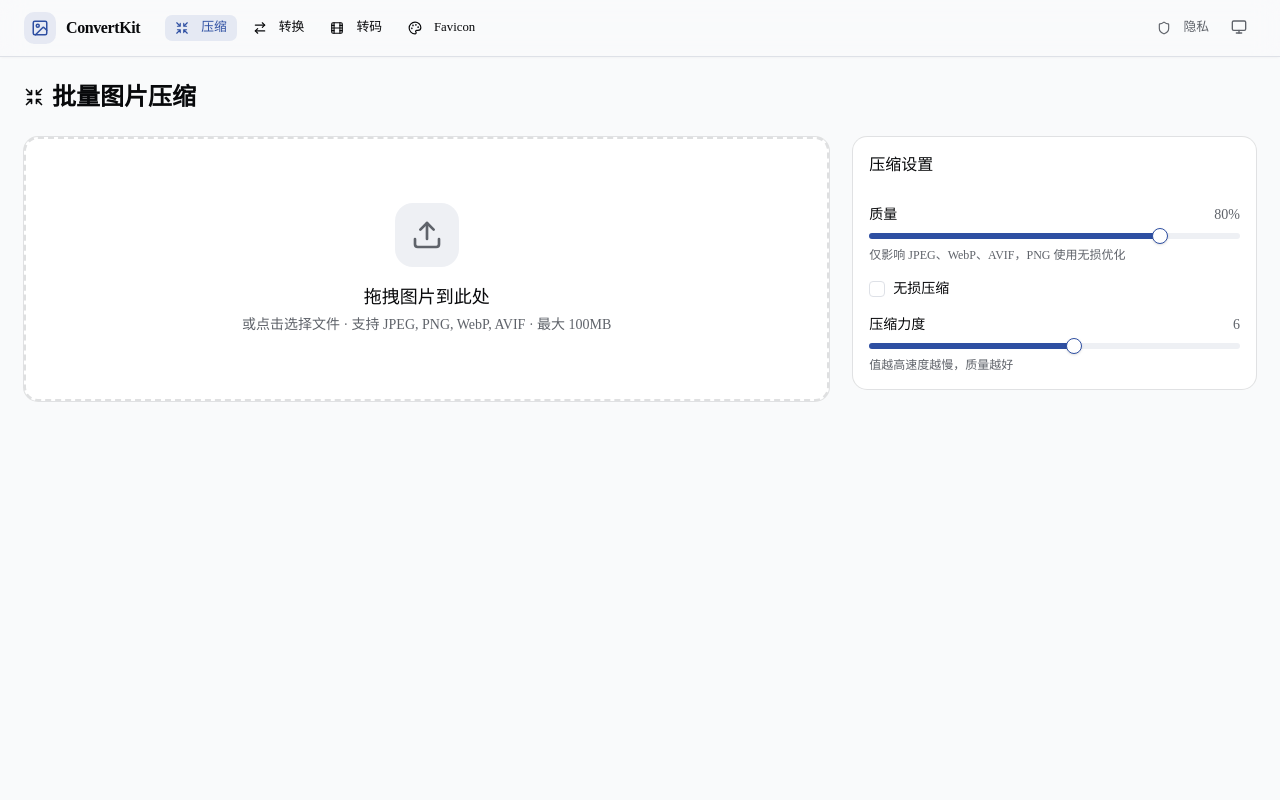
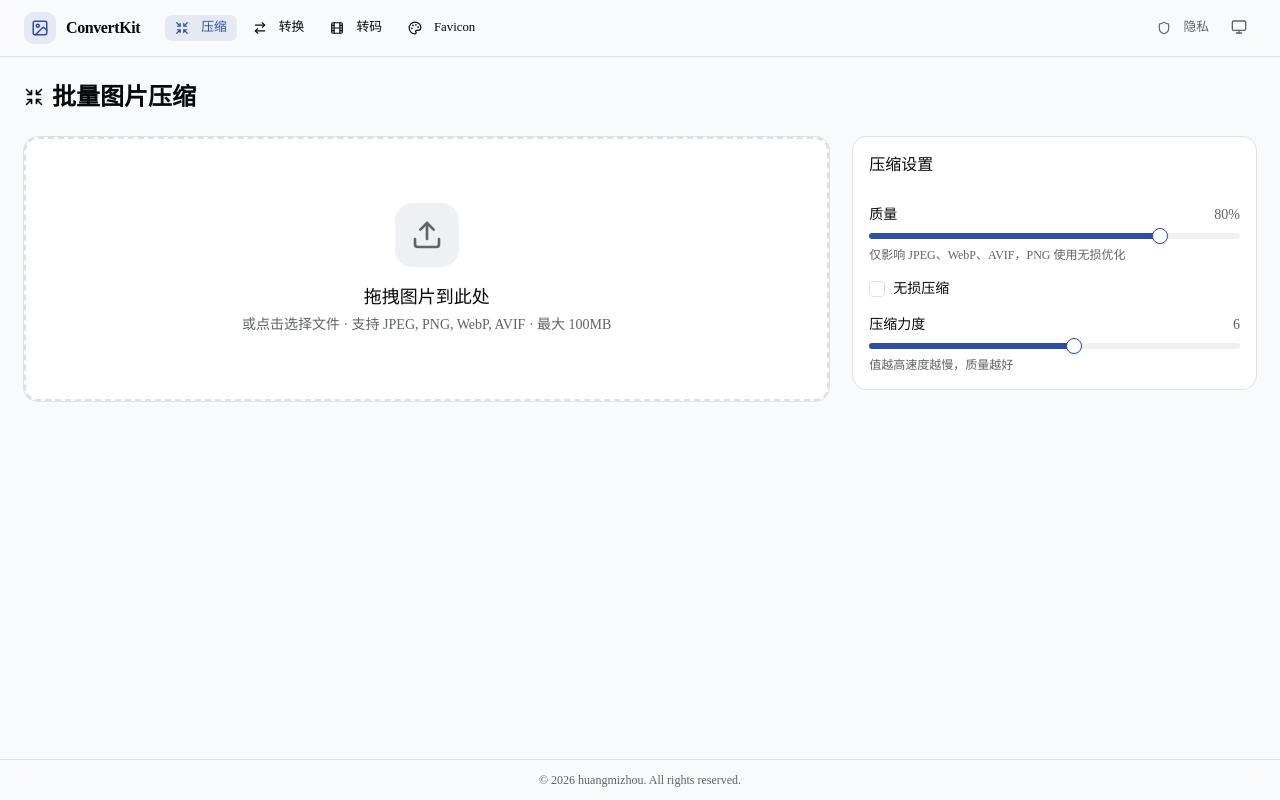
Before and after one commit to ALittleFox/convertkit, a Next.js app: page /compress in a window 1280 px wide. Built offline with nearby package versions, Linux system fonts and the light colour scheme.

Commit message:
feat: add Footer component and integrate it into the main layout

```diff
--- a/app/layout.tsx
+++ b/app/layout.tsx
@@ -3,6 +3,7 @@ import { Geist, Geist_Mono } from "next/font/google";
 import "./globals.css";
 import { ThemeProvider } from "@/components/theme-provider";
 import { Header } from "@/components/header";
+import { Footer } from "@/components/footer";
 import { Toaster } from "@/components/ui/sonner";
 
 const geistSans = Geist({
@@ -65,6 +66,7 @@ export default function RootLayout({
         <ThemeProvider>
           <Header />
           <main className="flex-1">{children}</main>
+          <Footer />
           <Toaster />
         </ThemeProvider>
       </body>
--- /dev/null
+++ b/components/footer.tsx
@@ -0,0 +1,11 @@
+export function Footer() {
+  return (
+    <footer className="border-t bg-background/90 backdrop-blur-md supports-[backdrop-filter]:bg-background/70">
+      <div className="container flex h-10 items-center justify-center m-auto px-4 sm:px-6">
+        <p className="text-xs text-muted-foreground">
+          &copy; {new Date().getFullYear()} huangmizhou. All rights reserved.
+        </p>
+      </div>
+    </footer>
+  );
+}
```
